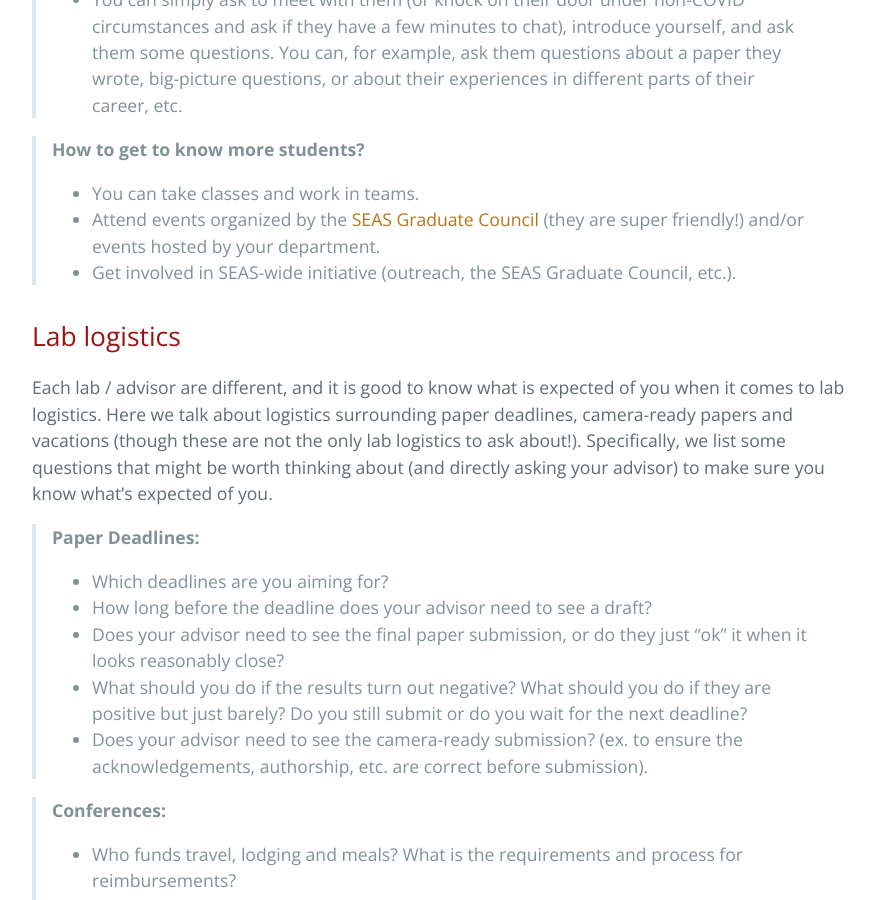
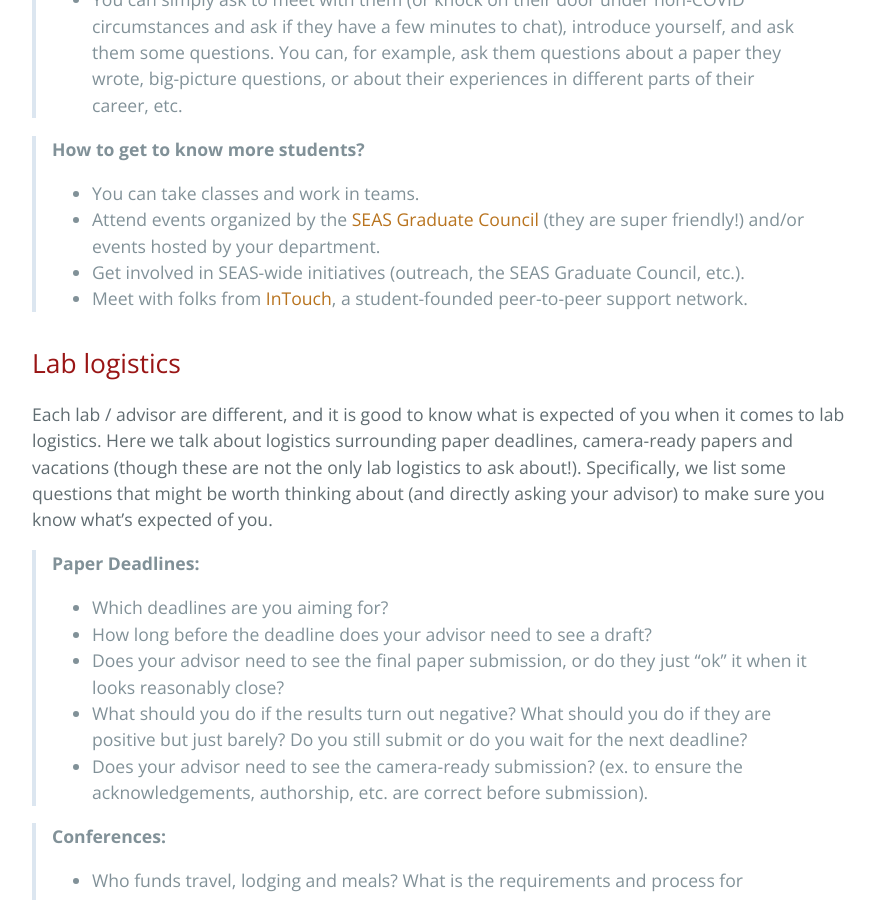
Before and after one commit to yanivyacoby/a-guide-to-your-phd, a Jekyll site: the page built from guide.md, in a window 1280 px wide and 900 px high, scrolled down 8265 px. Shown: the whole window, without its empty margins (192-1067 px from the left). Built offline with Jekyll 4.4.1, drawn with Linux system fonts in a browser that asks for light colours.

Commit message:
Update guide.md

```diff
--- a/guide.md
+++ b/guide.md
@@ -289,8 +289,9 @@ or about their experiences in different parts of their career, etc.
 * You can take classes and work in teams.
 * Attend events organized by the [SEAS Graduate Council](https://gc.seas.harvard.edu/)
 (they are super friendly!) and/or events hosted by your department.
-* Get involved in SEAS-wide initiative (outreach, the SEAS Graduate Council, etc.).
-
+* Get involved in SEAS-wide initiatives (outreach, the SEAS Graduate Council, etc.).
+* Meet with folks from [InTouch](https://intouch.seas.harvard.edu/),
+a student-founded peer-to-peer support network.
 
 
 ## Lab logistics
```
